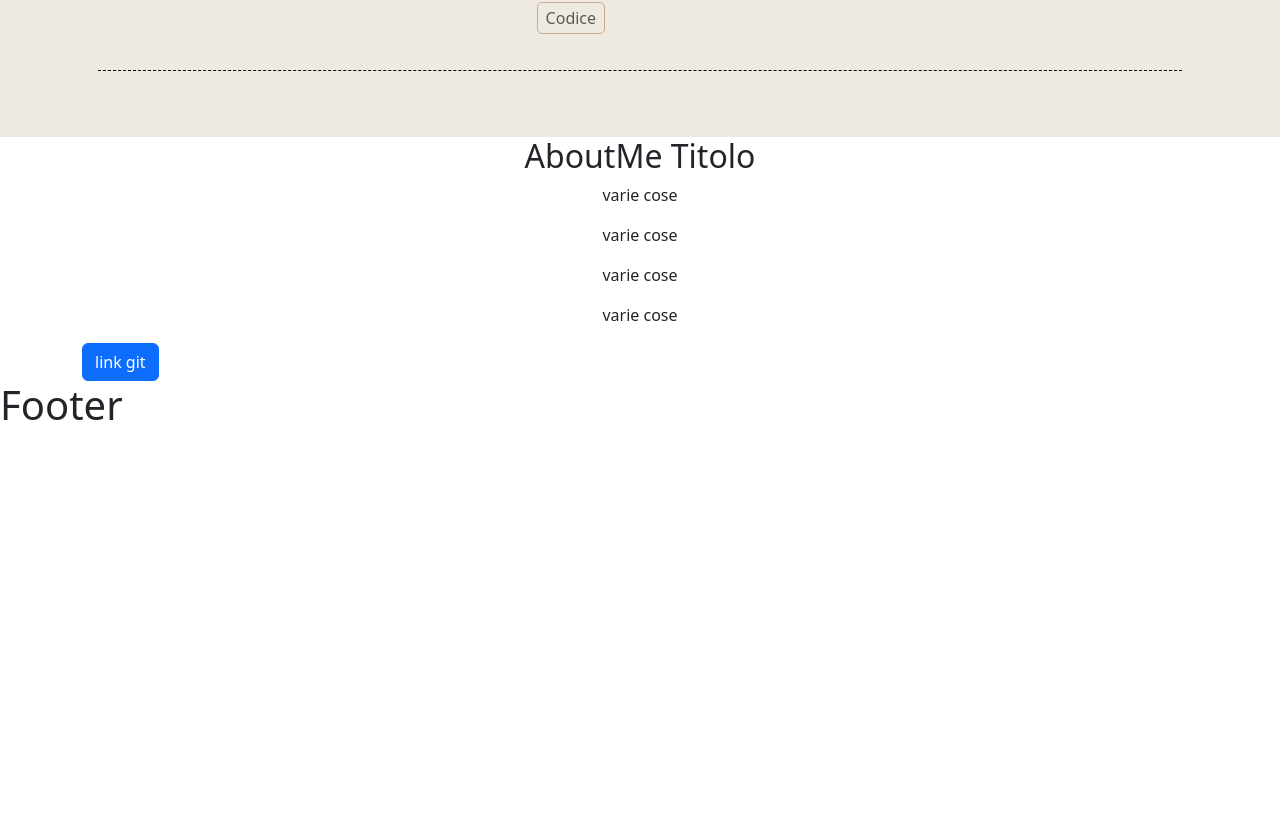
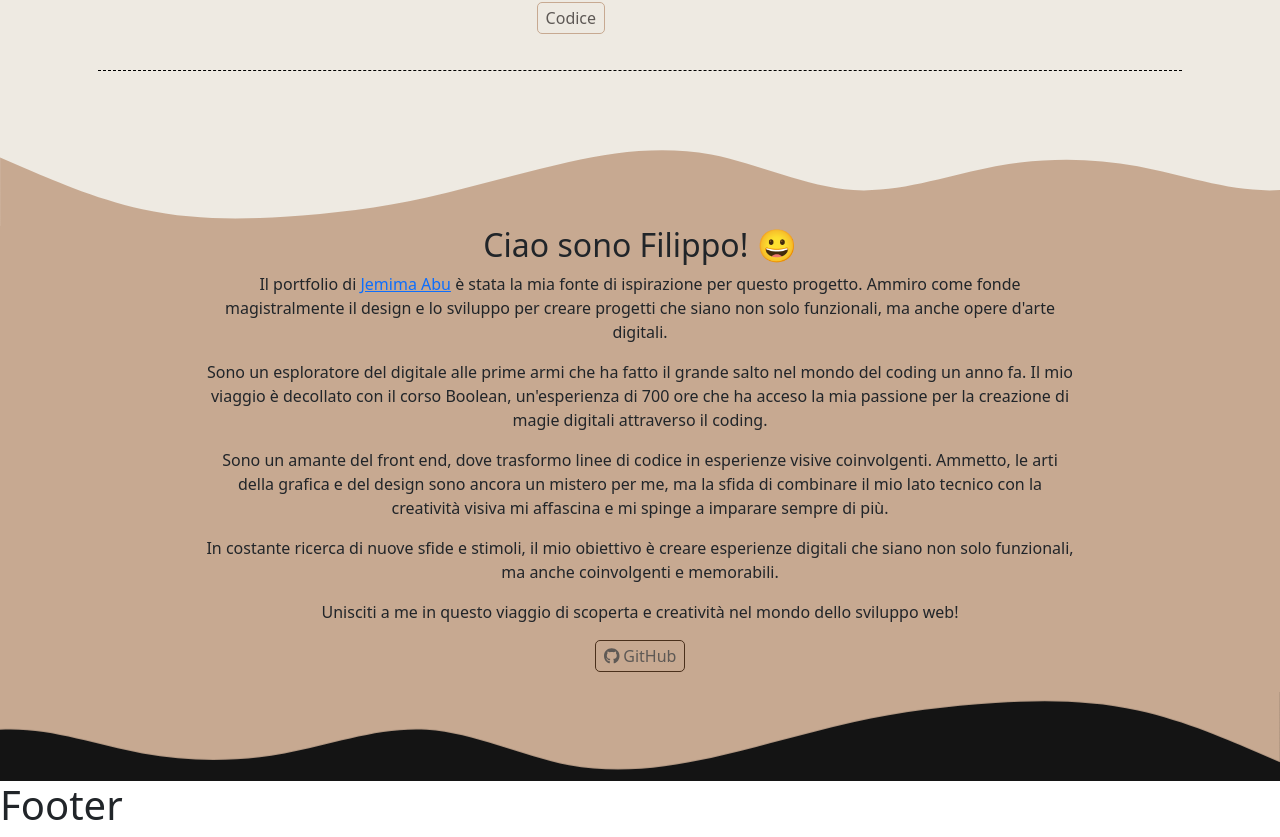
Before and after one commit to TartagliaFilippo/portfolio, a Vue app: page / in a window 1280 px wide. Shown: the part 3374-4211 px from the top of the page. Before the commit the page ends 3811 px from the top, so only its background shows below. Built offline with nearby package versions, Linux system fonts and the light colour scheme.

Commit message:
edit style About me

```diff
--- a/src/assets/scss/style.scss
+++ b/src/assets/scss/style.scss
@@ -1,2 +1,8 @@
 @use "./variables.scss" as *;
 @import "bootstrap/scss/bootstrap";
+
+html {
+  padding: 0;
+  margin: 0;
+  box-sizing: border-box;
+}
--- a/src/assets/scss/variables.scss
+++ b/src/assets/scss/variables.scss
@@ -6,3 +6,5 @@ $shade-500: #4a301c;
 $secondary-color: #8cb0d9;
 $grey-color: #c2bfbc;
 $grey-text: #5e5955;
+$footer-color: #141414;
+$footer-text: #e5e3e3fd;
--- a/src/components/AboutMe.vue
+++ b/src/components/AboutMe.vue
@@ -1,35 +1,124 @@
 <script>
-// import MyComponent from "./components/MyComponent.vue";
-
 export default {
   data() {
     return {
-      title: "AboutMe Titolo",
+      title: "Ciao sono Filippo!",
+      paragraphs: [
+        "Sono un esploratore del digitale alle prime armi che ha fatto il grande salto nel mondo del coding un anno fa. Il mio viaggio è decollato con il corso Boolean, un'esperienza di 700 ore che ha acceso la mia passione per la creazione di magie digitali attraverso il coding.",
+        "Sono un amante del front end, dove trasformo linee di codice in esperienze visive coinvolgenti. Ammetto, le arti della grafica e del design sono ancora un mistero per me, ma la sfida di combinare il mio lato tecnico con la creatività visiva mi affascina e mi spinge a imparare sempre di più.",
+        "In costante ricerca di nuove sfide e stimoli, il mio obiettivo è creare esperienze digitali che siano non solo funzionali, ma anche coinvolgenti e memorabili.",
+        "Unisciti a me in questo viaggio di scoperta e creatività nel mondo dello sviluppo web!",
+      ],
     };
   },
-
-  // components: {
-  //   MyComponent,
-  // },
 };
 </script>
 
 <template>
+  <div class="svg-top">
+    <svg
+      xmlns:xlink="http://www.w3.org/1999/xlink"
+      id="wave"
+      style="transform: rotate(0deg); transition: 0.3s"
+      viewBox="0 -3 1440 100"
+      version="1.1"
+      xmlns="http://www.w3.org/2000/svg"
+    >
+      <defs>
+        <linearGradient id="sw-gradient-0" x1="0" x2="0" y1="1" y2="0">
+          <stop stop-color="#c7a991" offset="0%" />
+          <stop stop-color="#c7a991" offset="100%" />
+        </linearGradient>
+      </defs>
+      <path
+        style="transform: translate(0, 0px); opacity: 1"
+        fill="url(#sw-gradient-0)"
+        d="M0,20L26.7,31.7C53.3,43,107,67,160,78.3C213.3,90,267,90,320,86.7C373.3,83,427,77,480,65C533.3,53,587,37,640,25C693.3,13,747,7,800,16.7C853.3,27,907,53,960,56.7C1013.3,60,1067,40,1120,30C1173.3,20,1227,20,1280,30C1333.3,40,1387,60,1440,56.7C1493.3,53,1547,27,1600,13.3C1653.3,0,1707,0,1760,3.3C1813.3,7,1867,13,1920,23.3C1973.3,33,2027,47,2080,55C2133.3,63,2187,67,2240,66.7C2293.3,67,2347,63,2400,53.3C2453.3,43,2507,27,2560,16.7C2613.3,7,2667,3,2720,11.7C2773.3,20,2827,40,2880,40C2933.3,40,2987,20,3040,16.7C3093.3,13,3147,27,3200,35C3253.3,43,3307,47,3360,45C3413.3,43,3467,37,3520,36.7C3573.3,37,3627,43,3680,43.3C3733.3,43,3787,37,3813,33.3L3840,30L3840,100L3813.3,100C3786.7,100,3733,100,3680,100C3626.7,100,3573,100,3520,100C3466.7,100,3413,100,3360,100C3306.7,100,3253,100,3200,100C3146.7,100,3093,100,3040,100C2986.7,100,2933,100,2880,100C2826.7,100,2773,100,2720,100C2666.7,100,2613,100,2560,100C2506.7,100,2453,100,2400,100C2346.7,100,2293,100,2240,100C2186.7,100,2133,100,2080,100C2026.7,100,1973,100,1920,100C1866.7,100,1813,100,1760,100C1706.7,100,1653,100,1600,100C1546.7,100,1493,100,1440,100C1386.7,100,1333,100,1280,100C1226.7,100,1173,100,1120,100C1066.7,100,1013,100,960,100C906.7,100,853,100,800,100C746.7,100,693,100,640,100C586.7,100,533,100,480,100C426.7,100,373,100,320,100C266.7,100,213,100,160,100C106.7,100,53,100,27,100L0,100Z"
+      />
+    </svg>
+  </div>
   <div class="wrapper">
     <div class="container">
-      <h2 class="text-center">{{ title }}</h2>
+      <h2 class="text-center">
+        {{ title }}
+        &#128512;
+      </h2>
       <div class="content-subtitle">
-        <p class="text-center">varie cose</p>
-        <p class="text-center">varie cose</p>
-        <p class="text-center">varie cose</p>
-        <p class="text-center">varie cose</p>
+        <p class="text-center">
+          Il portfolio di <a href="https://www.jemimaabu.com/">Jemima Abu</a> è
+          stata la mia fonte di ispirazione per questo progetto. Ammiro come
+          fonde magistralmente il design e lo sviluppo per creare progetti che
+          siano non solo funzionali, ma anche opere d'arte digitali.
+        </p>
+        <p class="text-center" v-for="content in paragraphs">{{ content }}</p>
       </div>
-      <div class="btn btn-primary">link git</div>
+      <div class="button">
+        <a href="https://github.com/TartagliaFilippo">
+          <font-awesome-icon :icon="['fab', 'github']" /> GitHub
+        </a>
+      </div>
     </div>
+  </div>
+  <div class="svg-bottom">
+    <svg
+      xmlns:xlink="http://www.w3.org/1999/xlink"
+      id="wave"
+      style="transform: rotate(0deg); transition: 0.3s"
+      viewBox="0 -1 1440 100"
+      version="1.1"
+      xmlns="http://www.w3.org/2000/svg"
+    >
+      <defs>
+        <linearGradient id="sw-gradient-0" x1="0" x2="0" y1="1" y2="0">
+          <stop stop-color="#c7a991" offset="0%" />
+          <stop stop-color="#c7a991" offset="100%" />
+        </linearGradient>
+      </defs>
+      <path
+        style="transform: translate(0, 0px); opacity: 1"
+        fill="url(#sw-gradient-0)"
+        d="M0,20L26.7,31.7C53.3,43,107,67,160,78.3C213.3,90,267,90,320,86.7C373.3,83,427,77,480,65C533.3,53,587,37,640,25C693.3,13,747,7,800,16.7C853.3,27,907,53,960,56.7C1013.3,60,1067,40,1120,30C1173.3,20,1227,20,1280,30C1333.3,40,1387,60,1440,56.7C1493.3,53,1547,27,1600,13.3C1653.3,0,1707,0,1760,3.3C1813.3,7,1867,13,1920,23.3C1973.3,33,2027,47,2080,55C2133.3,63,2187,67,2240,66.7C2293.3,67,2347,63,2400,53.3C2453.3,43,2507,27,2560,16.7C2613.3,7,2667,3,2720,11.7C2773.3,20,2827,40,2880,40C2933.3,40,2987,20,3040,16.7C3093.3,13,3147,27,3200,35C3253.3,43,3307,47,3360,45C3413.3,43,3467,37,3520,36.7C3573.3,37,3627,43,3680,43.3C3733.3,43,3787,37,3813,33.3L3840,30L3840,100L3813.3,100C3786.7,100,3733,100,3680,100C3626.7,100,3573,100,3520,100C3466.7,100,3413,100,3360,100C3306.7,100,3253,100,3200,100C3146.7,100,3093,100,3040,100C2986.7,100,2933,100,2880,100C2826.7,100,2773,100,2720,100C2666.7,100,2613,100,2560,100C2506.7,100,2453,100,2400,100C2346.7,100,2293,100,2240,100C2186.7,100,2133,100,2080,100C2026.7,100,1973,100,1920,100C1866.7,100,1813,100,1760,100C1706.7,100,1653,100,1600,100C1546.7,100,1493,100,1440,100C1386.7,100,1333,100,1280,100C1226.7,100,1173,100,1120,100C1066.7,100,1013,100,960,100C906.7,100,853,100,800,100C746.7,100,693,100,640,100C586.7,100,533,100,480,100C426.7,100,373,100,320,100C266.7,100,213,100,160,100C106.7,100,53,100,27,100L0,100Z"
+      />
+    </svg>
   </div>
 </template>
 
 <style lang="scss" scoped>
+@use "../assets/scss/variables.scss" as *;
+.svg-top {
+  background-color: #eeeae2;
+}
 .wrapper {
+  background-color: $shade-100;
+  .container {
+    width: 70%;
+    display: flex;
+    flex-direction: column;
+    align-items: center;
+    .button {
+      border: 1px solid $shade-500;
+      background-color: $shade-100;
+      padding: 3px 8px;
+      border-radius: 5px;
+      margin-bottom: 20px;
+
+      &:hover {
+        background-color: $shade-300;
+        color: $shade-100;
+
+        a {
+          color: $shade-100;
+        }
+      }
+      a {
+        text-decoration: none;
+        color: $grey-text;
+      }
+    }
+  }
+}
+.svg-bottom {
+  rotate: 180deg;
+  background-color: $footer-color;
 }
 </style>
```
Also changed, not shown: public/easywave.svg (added), public/wave.svg (added).
